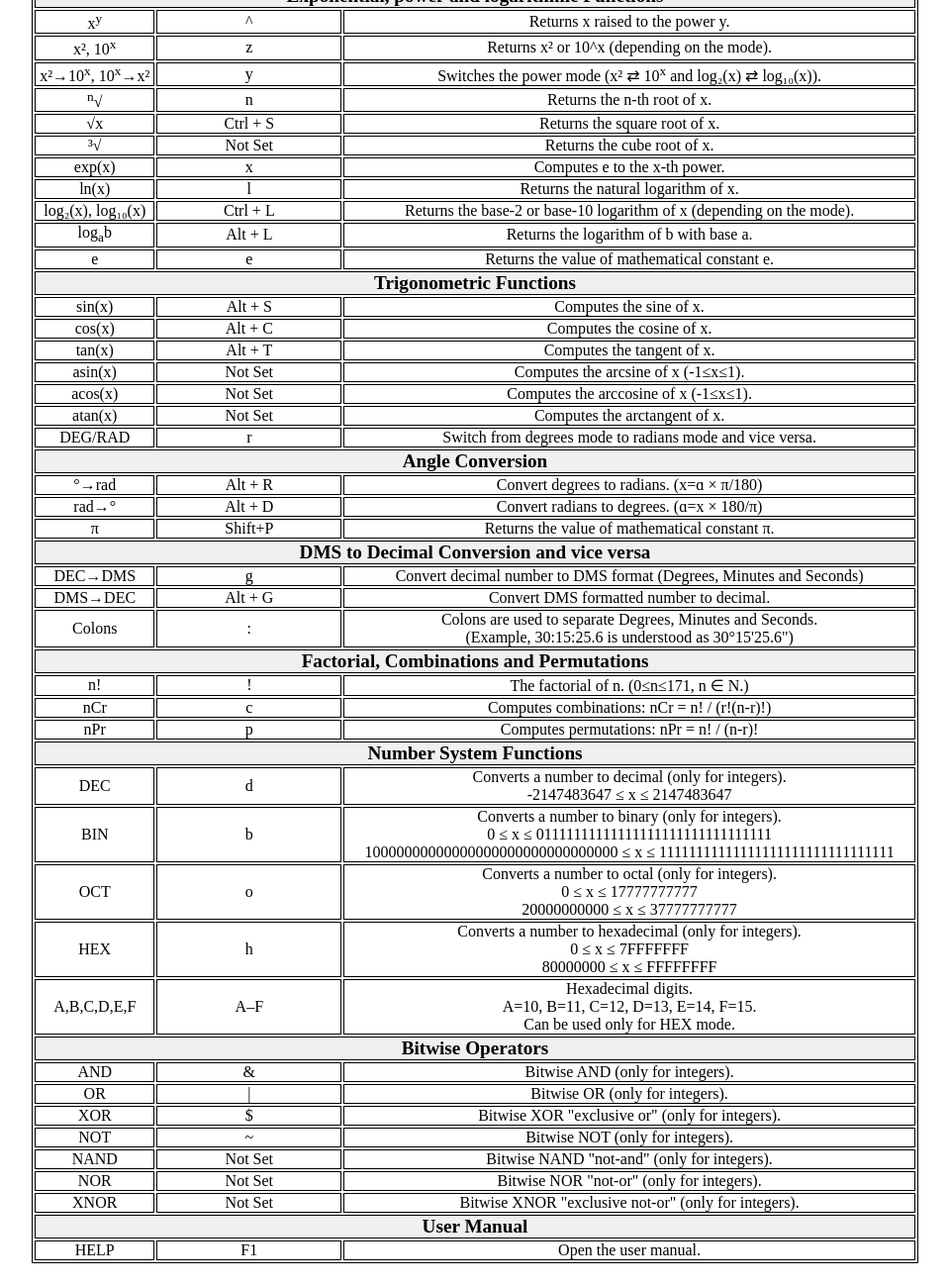
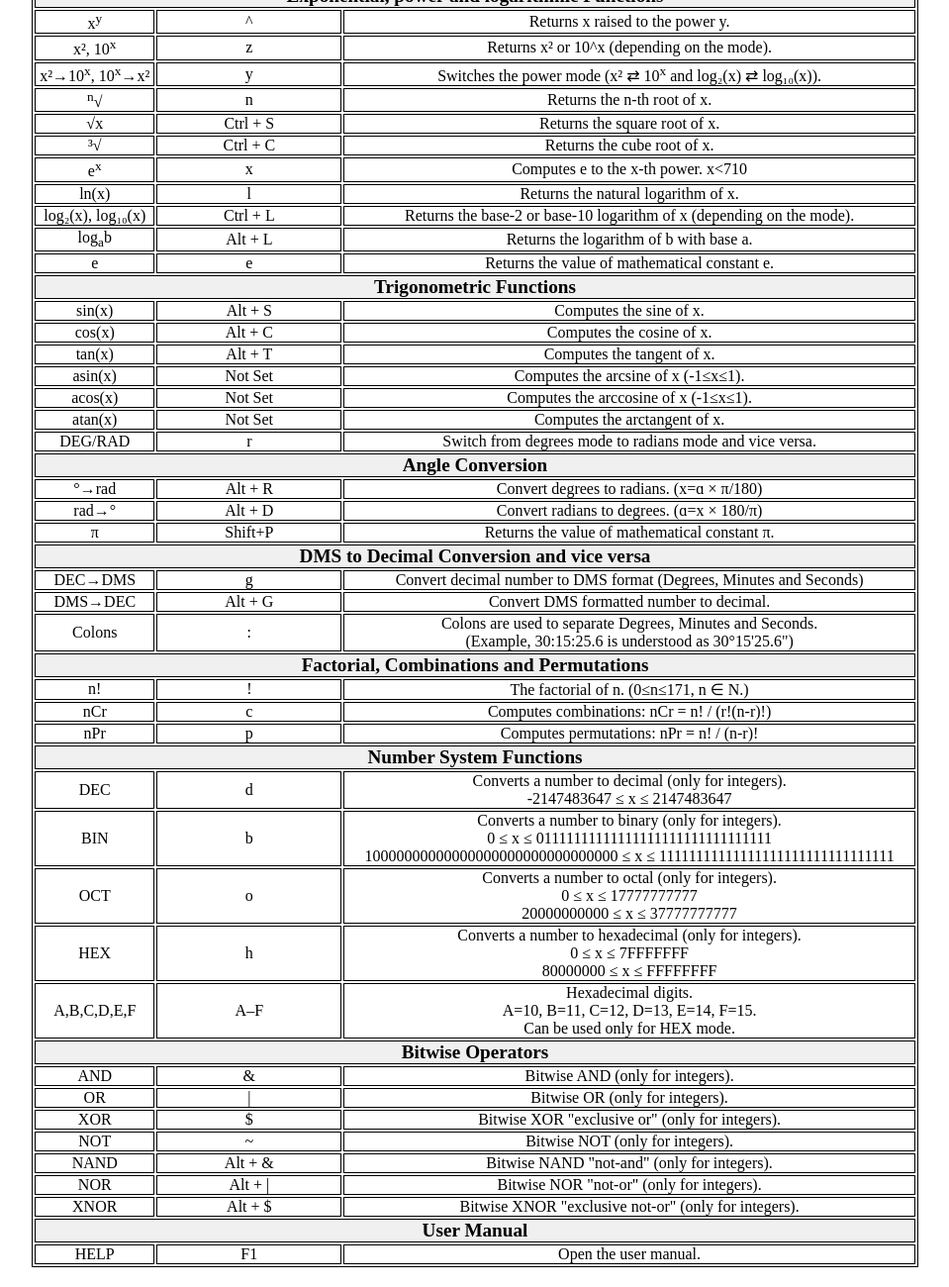
Before and after one commit to VahagMardyan/Synopsys_Course_Project_User_Manual, a plain HTML site: page index.html in a window 1280 px wide. Shown: the part 585-1885 px from the top of the page at 99% size, without its empty margins (160-1119 px from the left). Drawn offline with Linux system fonts and the light colour scheme.

Commit message:
Added keyboard shortcut description

```diff
--- a/index.html
+++ b/index.html
@@ -56,7 +56,7 @@
         </tr>
         <tr>
             <td>abs</td>
-            <td>Not Set</td>
+            <td>a</td>
             <td>Returns the absolute value of x.</td>
         </tr>
         <tr>
@@ -137,13 +137,13 @@
         </tr>
         <tr>
             <td>³√</td>
-            <td>Not Set</td>
+            <td>Ctrl + C</td>
             <td>Returns the cube root of x.</td>
         </tr>
         <tr>
-            <td>exp(x)</td>
+            <td>e<sup>x</sup></td>
             <td>x</td>
-            <td>Computes e to the x-th power.</td>
+            <td>Computes e to the x-th power. x&lt;710</td>
         </tr>
         <tr>
             <td>ln(x)</td>
@@ -336,17 +336,17 @@
         </tr>
         <tr>
             <td>NAND</td>
-            <td>Not Set</td>
+            <td>Alt + &</td>
             <td>Bitwise NAND "not-and" (only for integers).</td>
         </tr>
         <tr>
             <td>NOR</td>
-            <td>Not Set</td>
+            <td>Alt + |</td>
             <td>Bitwise NOR "not-or" (only for integers).</td>
         </tr>
         <tr>
             <td>XNOR</td>
-            <td>Not Set</td>
+            <td>Alt + $</td>
             <td>Bitwise XNOR "exclusive not-or" (only for integers).</td>
         </tr>
 
```
